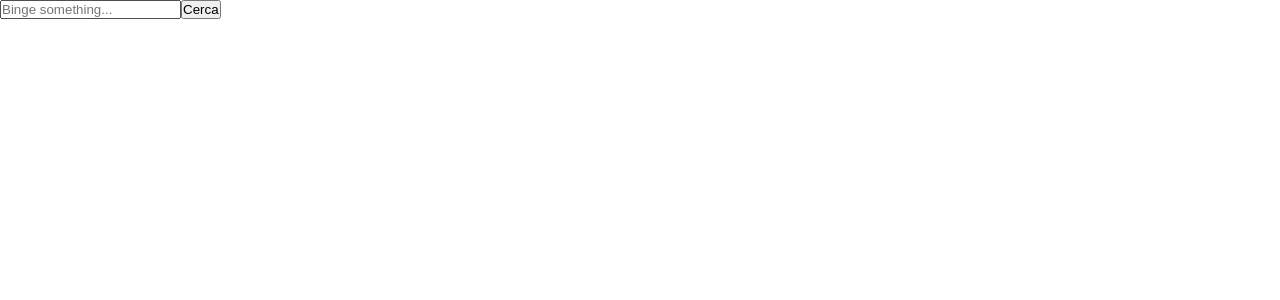
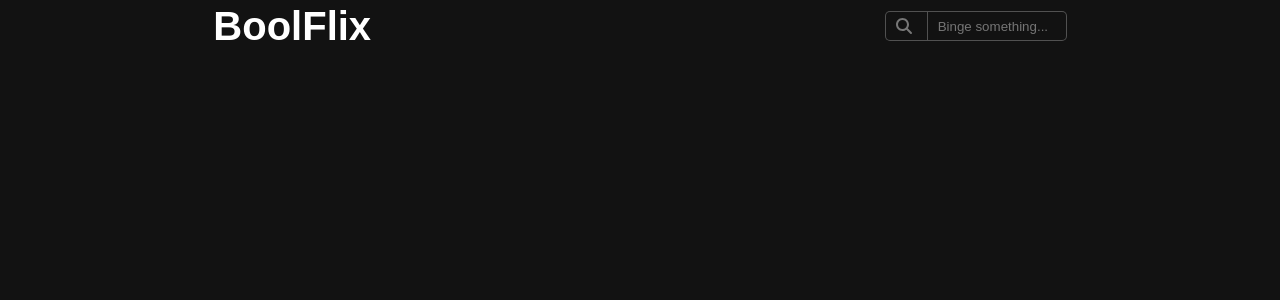
Before and after one commit to jacopo-derrico/vite-boolflix, a Vue app: page / in a window 1280 px wide. Shown: the top 300 px of the page. Built offline with nearby package versions, Linux system fonts and the light colour scheme.

Commit message:
header style

```diff
--- a/src/components/AppHeader.vue
+++ b/src/components/AppHeader.vue
@@ -11,13 +11,71 @@ export default {
 }
 </script>
 
-
 <template>
-    <input type="text" placeholder="Binge something..." v-model="store.searchMovie">
-    <button type="button" @click.prevent="$emit('performSearch')">Cerca</button>
+    <header class="flex align-center justify-between">
+        <nav class="flex align-center justify-between col-8 m-center">
+            <div>
+                <h1>BoolFlix</h1>
+            </div>
+            <div id="searchBar" class="flex align-center justify-end">
+                <div class="icon flex align-center justify-center">
+                    <font-awesome-icon icon="fa-solid fa-magnifying-glass" />
+                </div>
+                <input type="text" id="searchFilm" placeholder="Binge something..." v-model="store.searchMovie"
+                    @input="$emit('performSearch')">
+                <!-- <button type="button" @click.prevent="$emit('performSearch')">Cerca</button> -->
+            </div>
+        </nav>
+    </header>
 </template>
 
 
 <style lang="scss" scoped>
 @use "../styles/general.scss" as *;
+
+header {
+    // background-color: #ffffff6d;
+    padding-block: 10px;
+
+    h1 {
+        color: white;
+    }
+
+    #searchBar {
+        width: 70%;
+    }
+}
+
+.icon {
+    padding-right: 15px;
+    color: #ffffff6d;
+    background-color: #121212;
+    border: 1px solid #ffffff44;
+    border-right: none;
+    border-radius: 5px 0 0 5px;
+    height: 30px;
+    padding-left: 10px;
+}
+
+input {
+    background-color: #121212;
+    color: white;
+    border: 1px solid #ffffff44;
+    border-radius: 0 5px 5px 0;
+    padding-left: 10px;
+    height: 30px;
+    width: 140px;
+    transition: width 0.6s ease-in-out;
+
+    &:focus {
+        width: 50%;
+        outline: none;
+    }
+}
+
+// .icon:active input {
+//     // outline: none;
+//     width: 100%;
+//     color: red;
+// }
 </style>
--- a/src/styles/general.scss
+++ b/src/styles/general.scss
@@ -25,6 +25,7 @@ img {
 
 body {
     font-family: sans-serif;
+    background-color: #121212;
 }
 
 a {
--- a/src/styles/partials/_fonts.scss
+++ b/src/styles/partials/_fonts.scss
@@ -11,3 +11,8 @@
 .lowercase {
     text-transform: lowercase;
 }
+
+h1 {
+    font-size: 2.5rem;
+    line-height: 2rem;
+}
```
